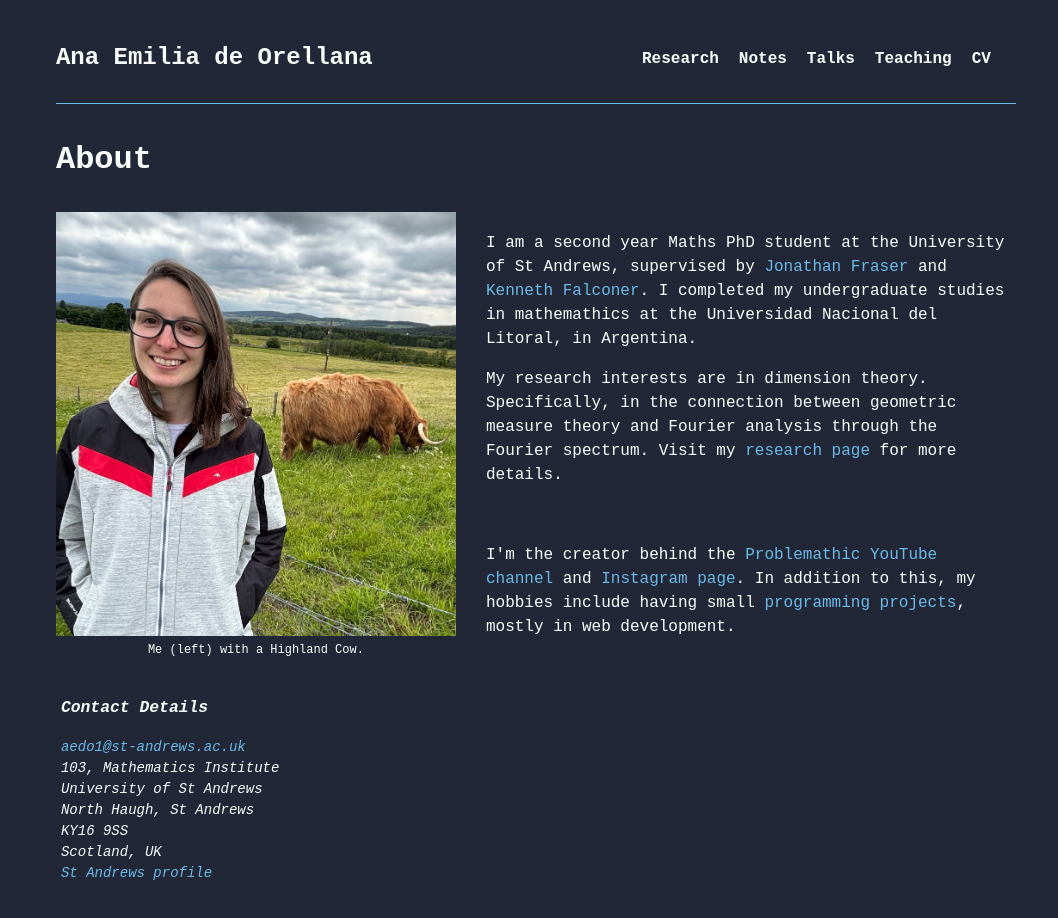
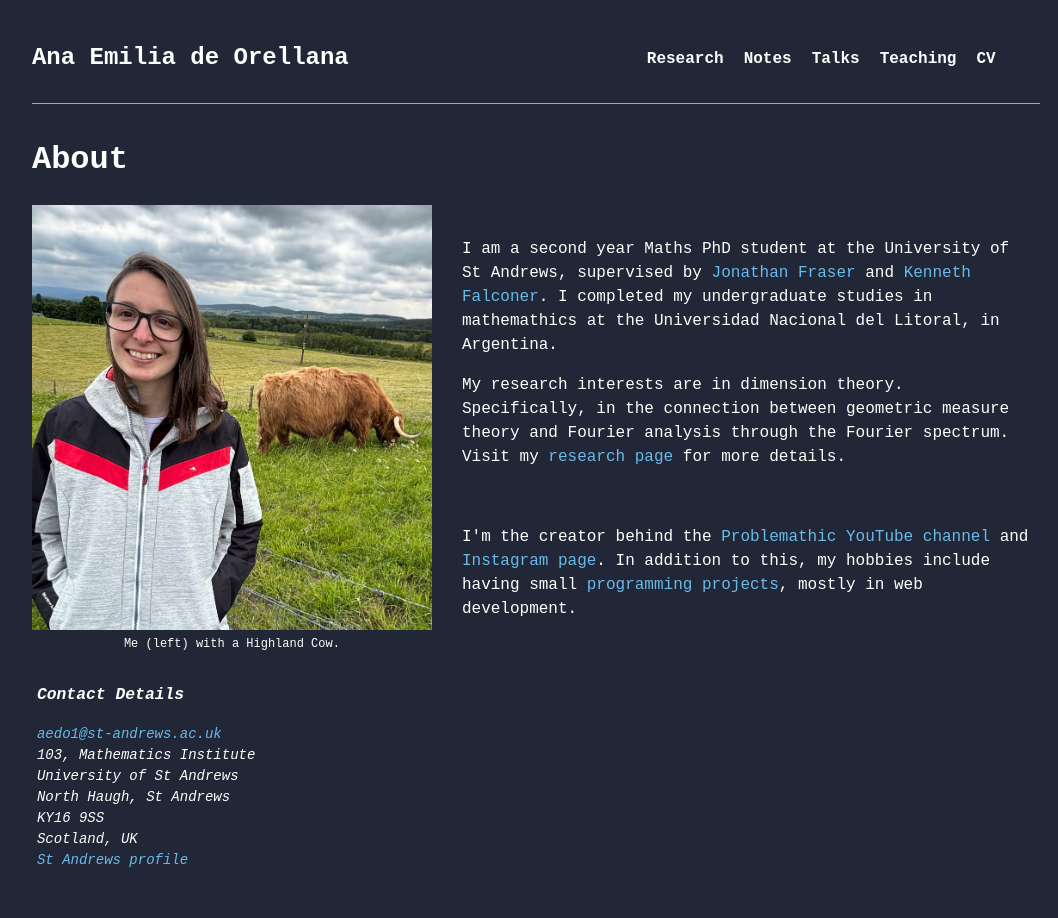
Before and after one commit to AnadeOre/anadeore.github.io, a Next.js app: page / in a window 1280 px wide. Shown: the top 918 px of the page, without its empty margins (104-1162 px from the left). Built offline with nearby package versions, Linux system fonts and the light colour scheme.

Commit message:
change website width

```diff
--- a/src/app/styles/globals.css
+++ b/src/app/styles/globals.css
@@ -15,7 +15,7 @@ body {
   font-family: Space Mono, monospace;
   margin: auto;
   padding: 20px;
-  max-width: 100ch;
+  max-width: 105ch;
   text-align: left;
   background-color: var(--bg);
   word-wrap: break-word;
```
